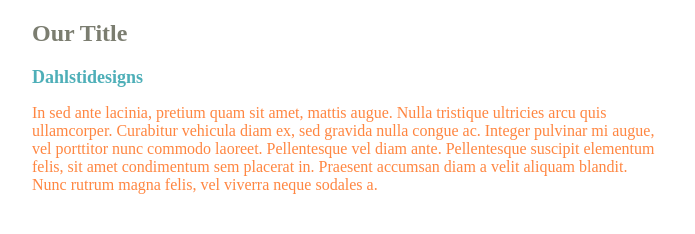
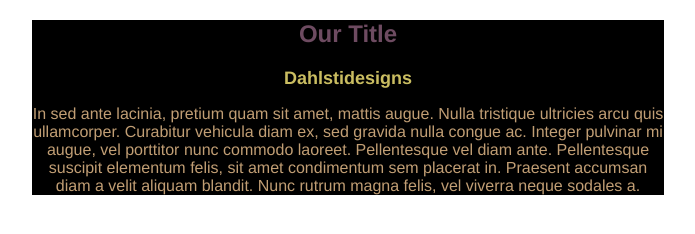
Before and after one commit to dahlstidesigns/206-Font-Color-Starter, a plain HTML site: page index.html in a window 1280 px wide. Shown: the whole page, without its empty margins (292-987 px from the left). Drawn offline with Linux system fonts and the light colour scheme.

Commit message:
Adjusted CSS. All Color Schemes Working Properly

```diff
--- a/css/main.css
+++ b/css/main.css
@@ -1,5 +1,5 @@
 @charset "UTF-8";
-/-----MAIN-CONTENT DEFAULT MOBILE-----/
+/*-----MAIN-CONTENT DEFAULT MOBILE-----*/
 body, html {
   text-align: center;
   font-family: Gotham, Helvetica, Arial, sans-serif;
@@ -29,7 +29,7 @@ p {
   width: device-width;
 }
 
-/----------TABLET----------/
+/*----------TABLET----------*/
 @media (min-width: 768px) {
 
 section {
@@ -47,7 +47,7 @@ section {
 }
 
 
-/---------DESKTOP---------/
+/*---------DESKTOP---------*/
 @media (min-width: 1200px) {
 
   h1 {
```
